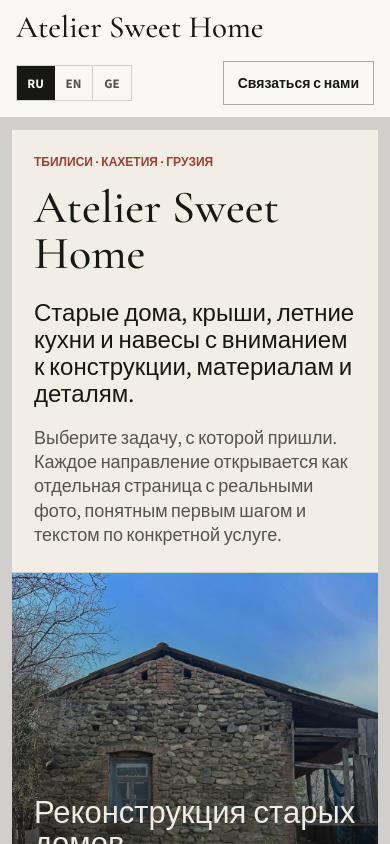
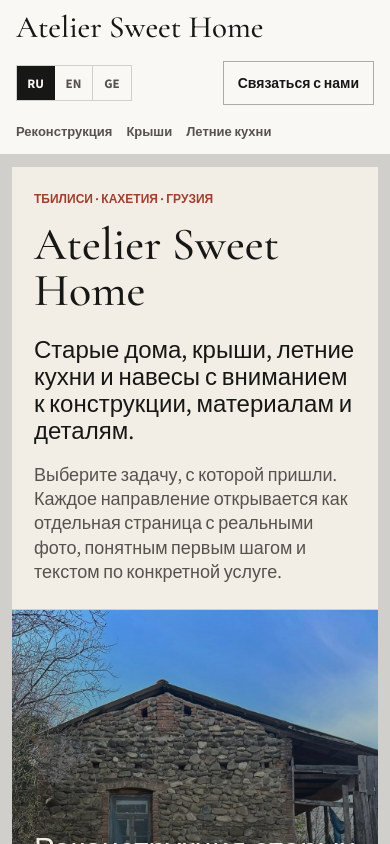
Before and after one commit to simonaparin/ateliersweethome, a Next.js app: page / in a window 390 px wide. Shown: the top 844 px of the page. Built offline with nearby package versions, Linux system fonts and the light colour scheme.

Commit message:
feat: add service navigation

```diff
--- a/app/globals.css
+++ b/app/globals.css
@@ -90,6 +90,7 @@ img {
 
 .header-actions,
 .language-switcher,
+.service-links,
 .contact-links,
 .hero-actions,
 .footer-meta {
@@ -97,6 +98,22 @@ img {
   align-items: center;
   gap: 14px;
   flex-wrap: wrap;
+}
+
+.service-links {
+  gap: 18px;
+  margin-left: auto;
+}
+
+.service-links a {
+  color: var(--muted);
+  font-size: 13px;
+  font-weight: 700;
+  white-space: nowrap;
+}
+
+.service-links a[aria-current="page"] {
+  color: var(--ink);
 }
 
 .language-switcher {
@@ -1486,6 +1503,14 @@ h3 {
     flex-direction: column;
   }
 
+  .service-links {
+    width: 100%;
+    order: 3;
+    gap: 14px;
+    overflow-x: auto;
+    padding-bottom: 2px;
+  }
+
   .header-actions {
     width: 100%;
     justify-content: space-between;
--- a/components/Header.tsx
+++ b/components/Header.tsx
@@ -15,6 +15,11 @@ export function Header({ content, contacts, activePath = "/reconstruction", loca
   const localizedPath = (target: "ru" | "en" | "ge") => target === "ru" ? activePath : `/${target}${activePath}`;
   const contactsPath = locale === "ru" ? "/contacts" : `/${locale}/contacts`;
   const homeSchema = locale !== "ru" && activePath === "/" ? { "@context": "https://schema.org", "@type": "ProfessionalService", name: siteConfig.name, url: `${siteConfig.siteUrl}/${locale}`, telephone: "+995555128231", email: "ai769598@gmail.com", areaServed: ["Tbilisi", "Kakheti", "Georgia"], availableLanguage: locale === "en" ? "English" : "Georgian" } : null;
+  const services = locale === "ru"
+    ? [["Реконструкция", "/reconstruction"], ["Крыши", "/roof"], ["Летние кухни", "/summer-kitchen"]]
+    : locale === "en"
+      ? [["Reconstruction", "/reconstruction"], ["Roofs", "/roof"], ["Outdoor kitchens", "/summer-kitchen"]]
+      : [["რეკონსტრუქცია", "/reconstruction"], ["სახურავები", "/roof"], ["საზაფხულო სამზარეულოები", "/summer-kitchen"]];
 
   return (
     <header className="site-header">
@@ -22,6 +27,10 @@ export function Header({ content, contacts, activePath = "/reconstruction", loca
       <Link className="brand" href={locale === "ru" ? "/" : `/${locale}`} aria-label="Atelier Sweet Home">
         {content.brand}
       </Link>
+
+      <nav className="service-links" aria-label={locale === "ru" ? "Направления работ" : locale === "en" ? "Services" : "მომსახურებები"}>
+        {services.map(([label, path]) => <Link key={path} href={locale === "ru" ? path : `/${locale}${path}`} aria-current={activePath === path ? "page" : undefined}>{label}</Link>)}
+      </nav>
 
       <div className="header-actions" aria-label="Language and contact controls">
         <nav className="language-switcher" aria-label="Language">
```
